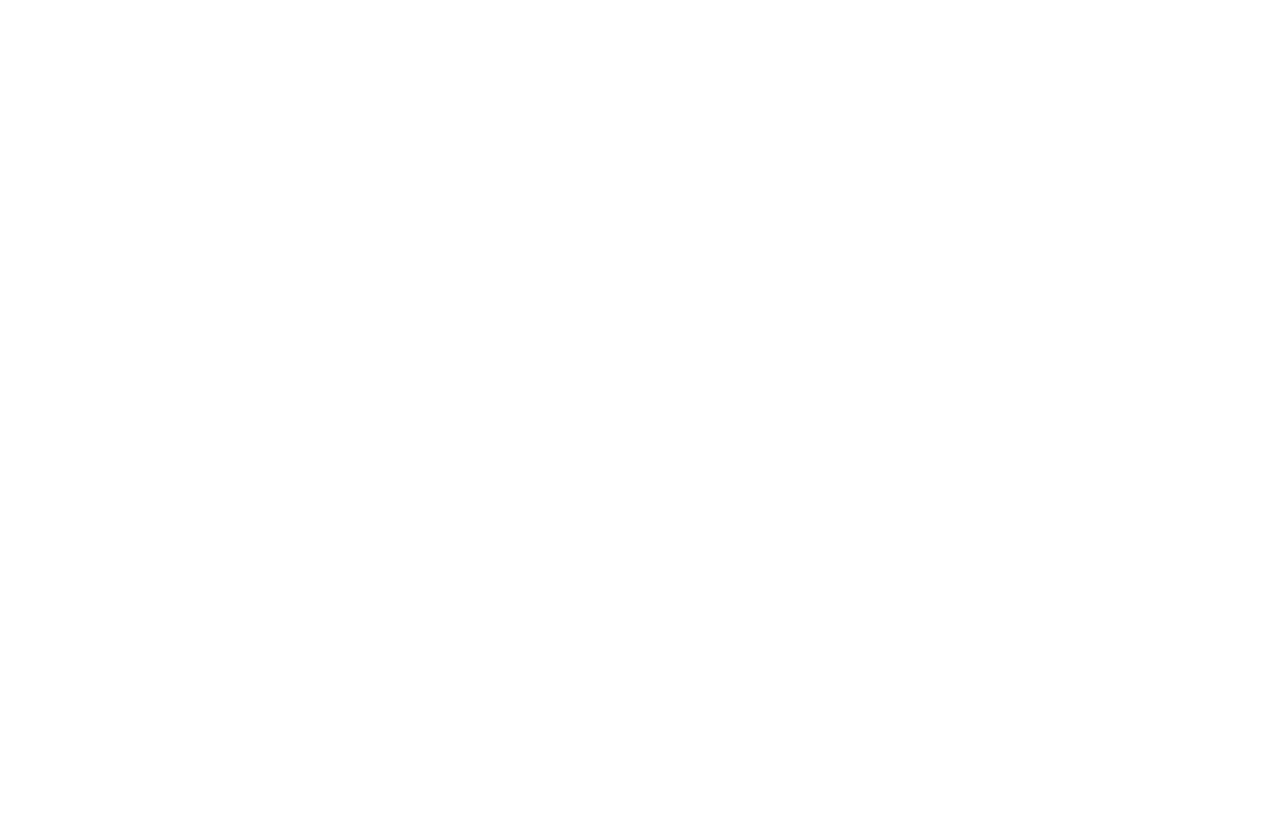
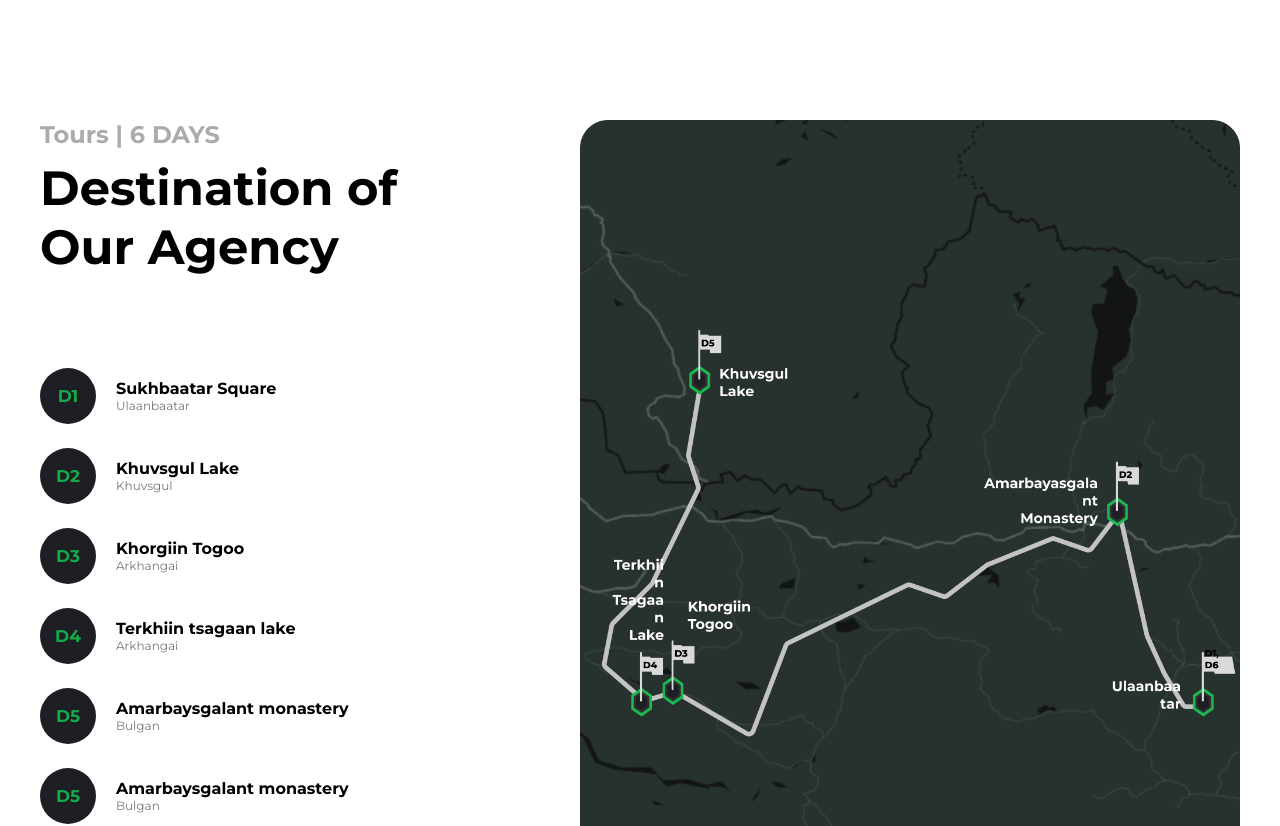
Before and after one commit to Anuna29/pinetour, a React (Create React App) app: page / in a window 1280 px wide. Shown: the part 940-1766 px from the top of the page. Before the commit the page ends 910 px from the top, so only its background shows below. Built offline with nearby package versions, Linux system fonts and the light colour scheme.

Commit message:
added destination section

```diff
--- a/src/App.js
+++ b/src/App.js
@@ -1,10 +1,11 @@
-import { Header, Hero } from "./components";
+import { Destination, Header, Hero } from "./components";
 
 export function App() {
   return (
     <div>
      <Header />
      <Hero />
+     <Destination />
     </div>
   );
 };
--- /dev/null
+++ b/src/components/destination/Data.js
@@ -0,0 +1,37 @@
+export const destinations = [
+  {
+    number: 1,
+    title: "Sukhbaatar Square",
+    location: "Ulaanbaatar",
+  },
+  {
+    number: 2,
+    title: "Khuvsgul Lake",
+    location: "Khuvsgul",
+  },
+  {
+    number: 3,
+    title: "Khorgiin Togoo",
+    location: "Arkhangai",
+  },
+  {
+    number: 4,
+    title: "Terkhiin tsagaan lake",
+    location: "Arkhangai",
+  },
+  {
+    number: 5,
+    title: "Amarbaysgalant monastery",
+    location: "Bulgan",
+  },
+  {
+    number: 5,
+    title: "Amarbaysgalant monastery",
+    location: "Bulgan",
+  },
+  {
+    number: 6,
+    title: "Sukhbaatar Square",
+    location: "Ulaanbaatar",
+  },
+]
--- /dev/null
+++ b/src/components/destination/Destination.css
@@ -0,0 +1,83 @@
+#destination-container {
+  max-width: 1200px;
+  width: 1200px;
+  margin: 0 auto;
+  display: flex;
+  padding-top: 150px;
+}
+
+#destination-left {
+  width: 45%;
+  display: flex;
+  flex-direction: column;
+}
+
+#destination-subtitle {
+  font-size: 24px;
+  font-weight: 700;
+  line-height: 29.26px;
+  color: #ababab;
+}
+
+#destination-title {
+  font-size: 48px;
+  font-weight: 700;
+  line-height: 58.51px;
+  width: 358px;
+  margin-top: 10px;
+}
+
+#destination-map {
+  padding-top: 80px;
+  display: flex;
+  flex-direction: column;
+}
+
+#destination-item-container {
+  height: 80px;
+  display: flex;
+  align-items: center;
+  gap: 20px;
+}
+
+#destination-item-left {
+  width: 56px;
+  height: 56px;
+  border-radius: 50%;
+  background-color: #1d1f24;
+  display: flex;
+  justify-content: center;
+  align-items: center;
+  font-size: 17px;
+  font-weight: 700;
+  line-height: 20.72px;
+  color: #16a94a;
+}
+
+#destination-item-right {
+  display: flex;
+  flex-direction: column;
+  justify-content: center;
+}
+
+#destination-item-right-title {
+  font-size: 16px;
+  font-weight: 700;
+  line-height: 19.5px;
+  color: #000000;
+}
+
+#destination-item-right-location {
+  font-size: 12px;
+  font-weight: 400;
+  line-height: 14.63px;
+  color: #777777;
+}
+
+#destination-right {
+  width: 55%;
+}
+
+#destination-right img {
+  width: 100%;
+}
--- /dev/null
+++ b/src/components/destination/Destination.js
@@ -0,0 +1,30 @@
+import React from 'react'
+import "./Destination.css"
+import { destinations } from './Data'
+
+export const Destination = () => {
+  return (
+    <div id='destination-container'>
+      <div id='destination-left'>
+        <div id='destination-subtitle'>Tours | 6 DAYS</div>
+        <div id='destination-title'>Destination of
+        Our Agency</div>
+        <div id='destination-map'>
+          {destinations.map((destination) => (
+            <div id='destination-item-container'>
+              <div id='destination-item-left'>D{destination.number}</div>
+              <div id='destination-item-right'>
+                <div id='destination-item-right-title'>{destination.title}</div>
+                <div id='destination-item-right-location'>{destination.location}</div>
+
+              </div>
+            </div>
+          ))}
+        </div>
+      </div>
+      <div id='destination-right'>
+        <img src="images/image-5.png" alt="destination"/>
+      </div>
+    </div>
+  )
+}
--- /dev/null
+++ b/src/components/destination/index.js
@@ -0,0 +1 @@
+export * from './Destination.js';
--- a/src/components/hero/Hero.css
+++ b/src/components/hero/Hero.css
@@ -1,5 +1,5 @@
 #hero-container {
-  max-width: 1200px;
+  max-width: 12 00px;
   margin: 0 auto;
   display: flex;
   flex-direction: column;
--- a/src/components/index.js
+++ b/src/components/index.js
@@ -1,2 +1,3 @@
 export * from "./header"
 export * from "./hero"
+export * from "./destination"
--- a/src/index.css
+++ b/src/index.css
@@ -1,7 +1,7 @@
 @import url("https://fonts.googleapis.com/css2?family=Montserrat:ital,wght@0,100..900;1,100..900&display=swap");
 body {
   margin: 0;
-  font-family: montserrant;
+  font-family: "Montserrat";
   -webkit-font-smoothing: antialiased;
   -moz-osx-font-smoothing: grayscale;
 }
```
Also changed, not shown: public/images/image-5.png (added).
